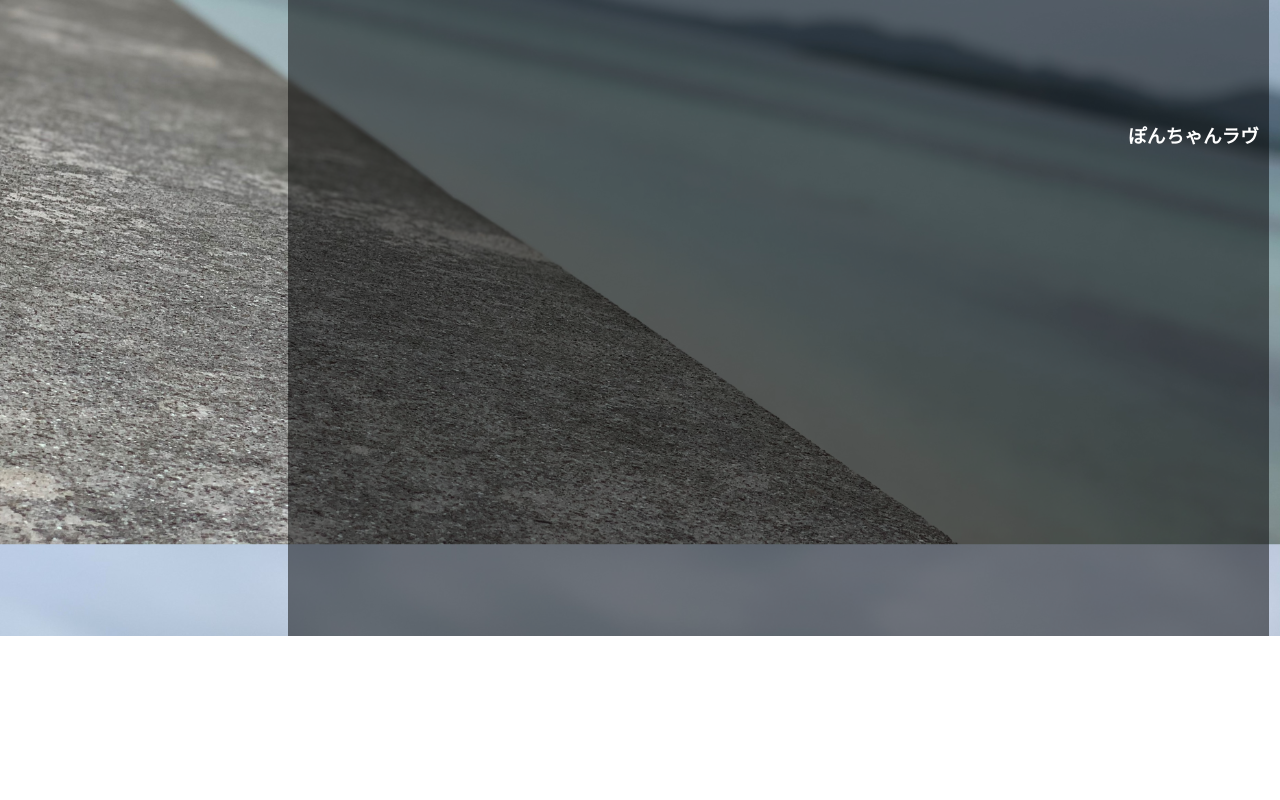
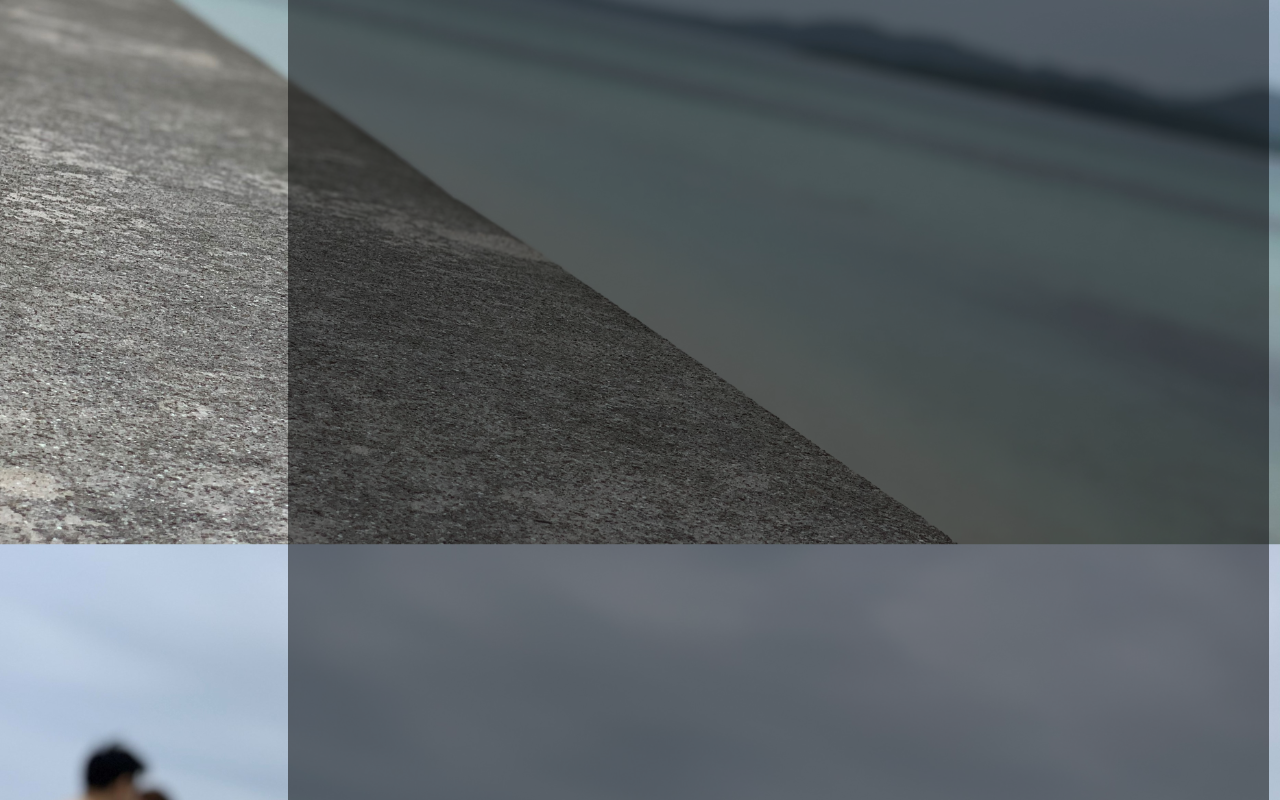
Before and after one commit to ganis9531/popoblog7-11, a plain HTML site: page index.html in a window 1280 px wide. Shown: the part 1520-2320 px from the top of the page. Before the commit the page ends 2156 px from the top, so only its background shows below. Drawn offline with Linux system fonts and the light colour scheme.

Commit message:
Update stylesheet.css

```diff
--- a/stylesheet.css
+++ b/stylesheet.css
@@ -25,11 +25,12 @@ header{
   float:right;
   margin-right:3px;
   padding:10px;
-  height:2000px;
+  margin-bottom:100px
+
 }
 .end{
   text-align:right;
-  margin-top:1000px;
+  margin-top:10000px;
 }
 .sub{
   background-color: rgba(0,0,0, 0.5);
```
